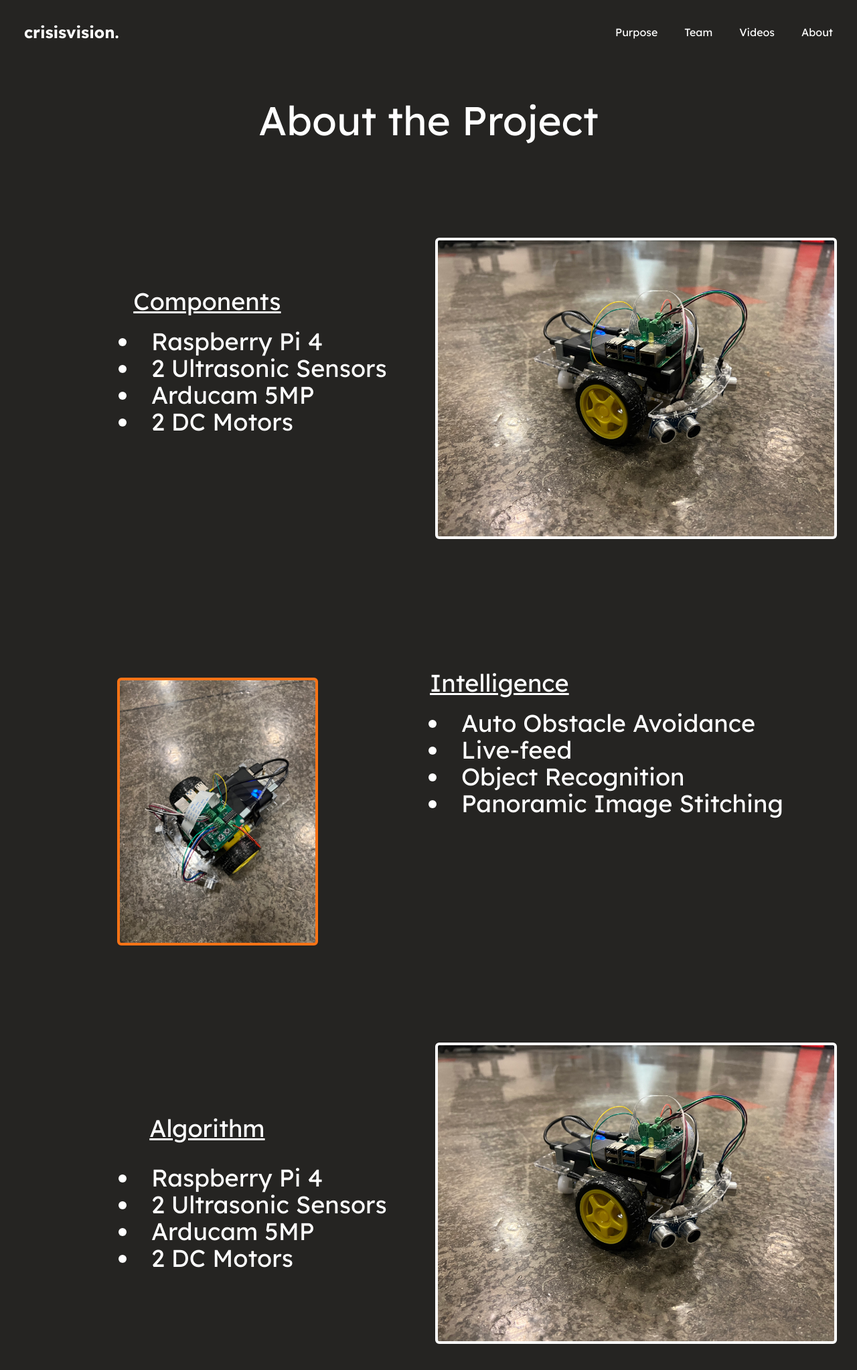
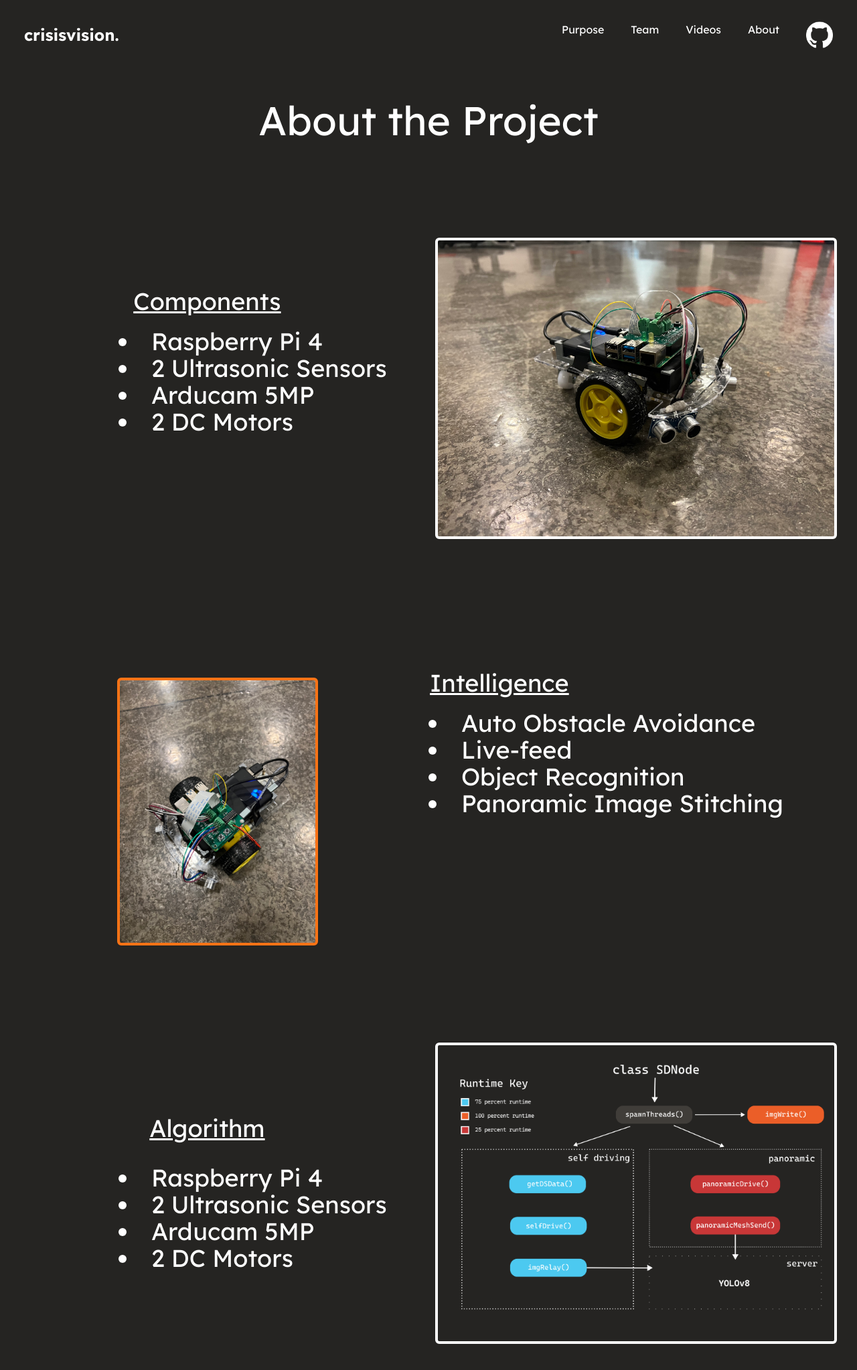
Before and after one commit to ramnreddy15/CrisisVision, a Next.js app in the folder web/hackillinois/: page /about in a window 1280 px wide. Shown: the top 2046 px of the page at 67% size. Built offline with nearby package versions, Linux system fonts and the light colour scheme.

Commit message:
more website changes

```diff
--- a/web/hackillinois/app/about/page.jsx
+++ b/web/hackillinois/app/about/page.jsx
@@ -73,7 +73,7 @@ export default function Page() {
                     </div>
                     </div>
                     <div className="flex flex-col justify-center">
-                        <div className='relative rounded-md border-4 border-solid border-white w-[600px] h-[450px] right-[30px] bg-cover bg-no-repeat bg-[url("/bot3.jpg")]'></div>
+                        <div className='relative rounded-md border-4 border-solid border-white w-[600px] h-[450px] right-[30px] bg-cover bg-no-repeat bg-[url("/algo.png")]'></div>
                     </div>
             </div>
 
--- a/web/hackillinois/app/components/navbar.js
+++ b/web/hackillinois/app/components/navbar.js
@@ -40,6 +40,9 @@ export default function Navbar() {
                     <Link href='/about' className="hover:underline">
                         About
                     </Link>
+                    <Link href='https://github.com/ramnreddy15/CrisisVision' passHref>
+                        <Image src="/pngegg.png" alt="GitHub" width={40} height={40} />
+                    </Link>
                 </div>
             </div>
 
```
Also changed, not shown: web/hackillinois/.eslintrc.json, web/hackillinois/public/algo.png (added), web/hackillinois/public/pngegg.png (added).
